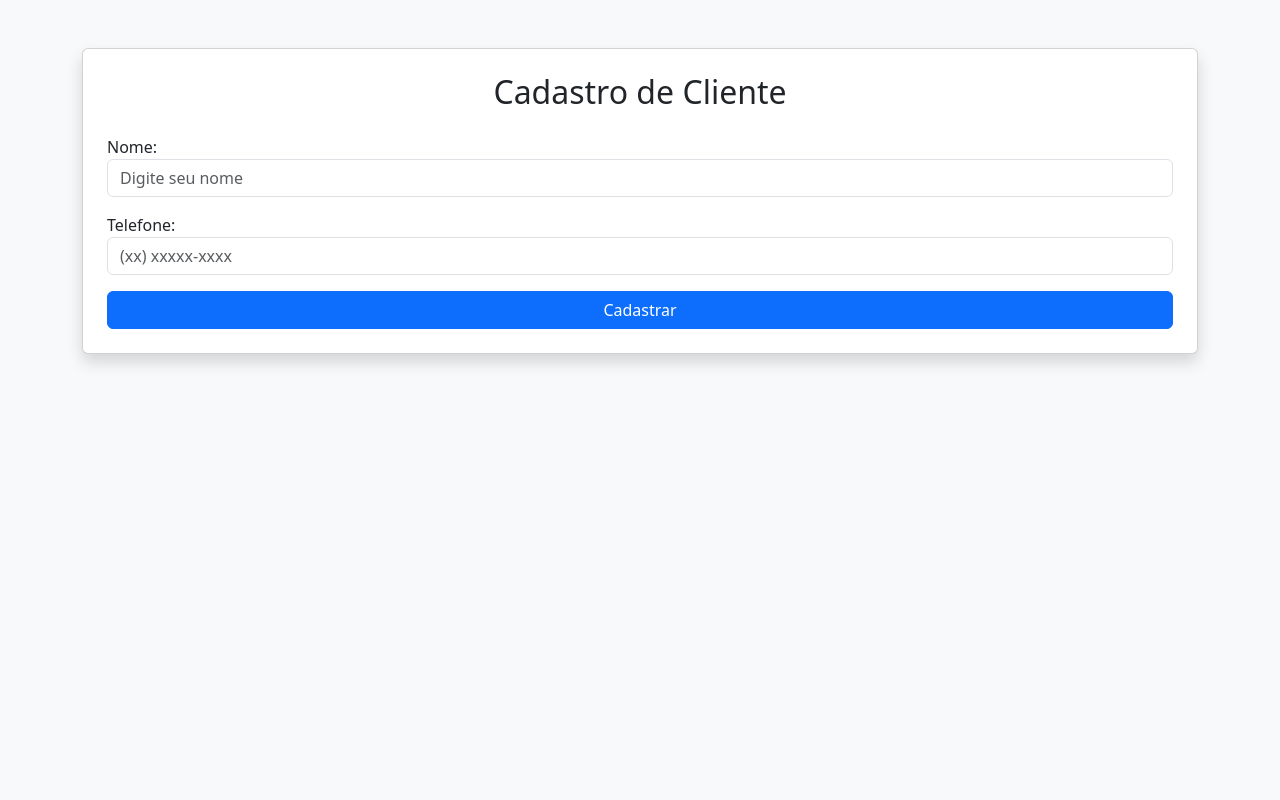
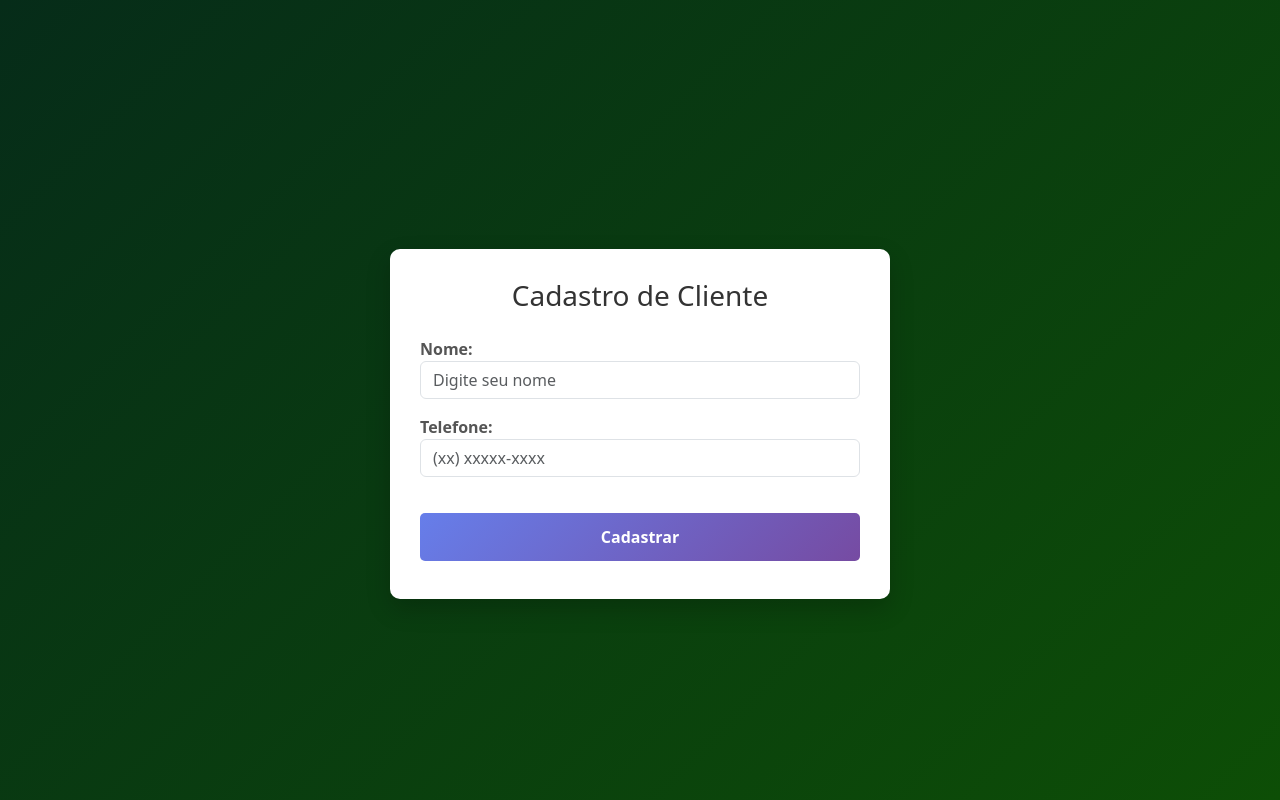
Before and after one commit to FontesEdu/gestao_barber, a Django app: page / in a window 1280 px wide. Run offline with Django 5.2, Linux system fonts and the light colour scheme.

Commit message:
adição de template da tela inicial

```diff
--- a/estacaobarber/templates/inicial.html
+++ b/estacaobarber/templates/inicial.html
@@ -3,15 +3,66 @@
 <head>
     <meta charset="UTF-8">
     <meta name="viewport" content="width=device-width, initial-scale=1.0">
-    <title>Cadastro de Cliente</title>
+    <title>Estação Barber</title>
     <link href="https://cdn.jsdelivr.net/npm/bootstrap@5.3.0/dist/css/bootstrap.min.css" rel="stylesheet">
     <script src="https://cdnjs.cloudflare.com/ajax/libs/jquery/3.6.0/jquery.min.js"></script>
     <script src="https://cdnjs.cloudflare.com/ajax/libs/jquery.mask/1.14.16/jquery.mask.min.js"></script>
 </head>
-<body class="bg-light">
+<body style="background: linear-gradient(135deg, #062c19 0%, #0d4e06 100%); display: flex; justify-content: center; align-items: center; height: 100vh;">
+
+
+    <style>
+
+        form {
+            display: block;
+            margin-bottom: 8px;
+            color: #555;
+            font-weight: bold;
+        }
+
+        h1 {
+            text-align: center;
+            color: #333;
+            margin-bottom: 30px;
+            font-size: 28px;
+        }
+
+        .container.mt-5{
+            background: white;
+            border-radius: 10px;
+            box-shadow: 0 10px 25px rgba(0, 0, 0, 0.2);
+            padding: 30px;
+            max-width: 500px;
+            width: 100%;
+        }
+
+        #butao {
+            width: 100%;
+            padding: 12px;
+            background: linear-gradient(135deg, #667eea 0%, #764ba2 100%);
+            color: white;
+            border: none;
+            border-radius: 5px;
+            font-size: 16px;
+            font-weight: bold;
+            cursor: pointer;
+            transition: transform 0.2s;
+            margin-top: 20px;
+        }
+
+        button:hover {
+            transform: translateY(-2px);
+        }
+
+        button:active {
+            transform: translateY(0);
+        }
+
+    </style>
+
+
     <div class="container mt-5">
-        <div class="card shadow p-4">
-            <h2 class="mb-4 text-center">Cadastro de Cliente</h2>
+            <h1 class="mb-4 text-center">Cadastro de Cliente</h2>
             <form method="POST">
                 {% csrf_token %}
                 <div class="mb-3">
@@ -22,9 +73,9 @@
                     {{ form.telefone.label_tag }}
                     {{ form.telefone }}
                 </div>
-                <button type="submit" class="btn btn-primary w-100">Cadastrar</button>
+                <button id="butao" type="submit" class="btn btn-primary w-100">Cadastrar</button>
             </form>
-        </div>
+
     </div>
 
     <script>
@@ -33,4 +84,3 @@
         });
     </script>
 </body>
-</html>
```
